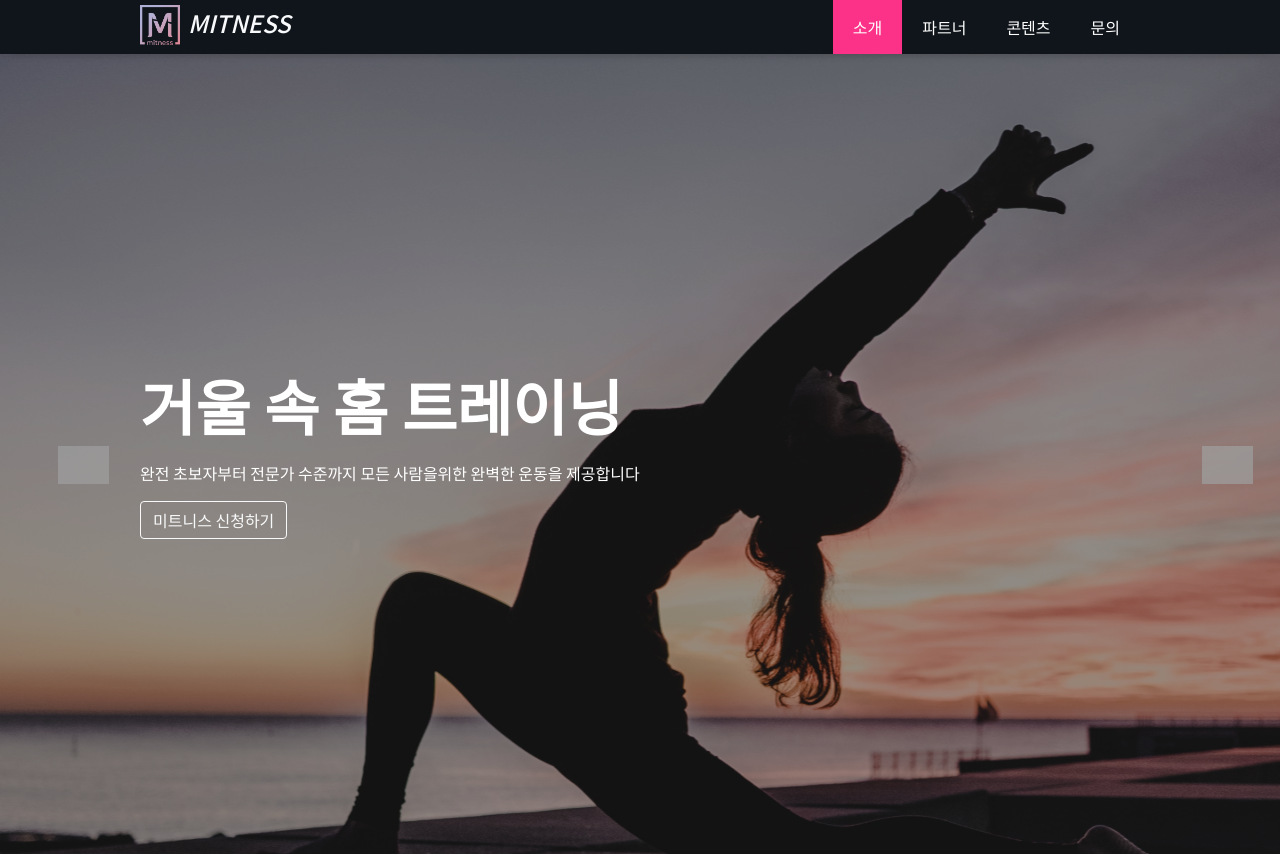
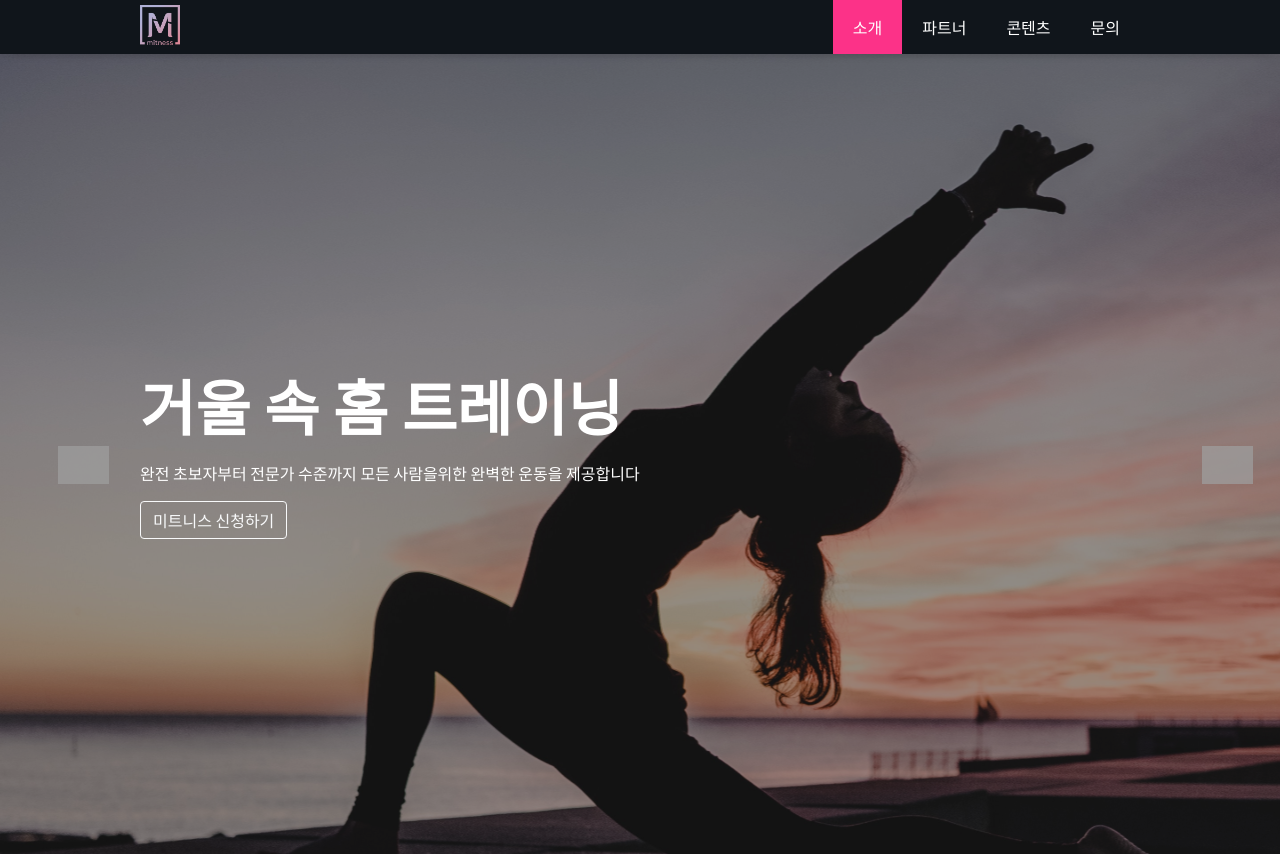
Before and after one commit to HNazmul-X/freelancer.onkarkulkarni05.2000inr, a React (Create React App) app: page /#header in a window 1280 px wide. Shown: the top 856 px of the page. Built offline with nearby package versions, Linux system fonts and the light colour scheme; grey boxes are pictures that could not be loaded; a web font is replaced by a local one.

Commit message:
remove the text

```diff
--- a/src/Components/Navbar/Navbar.jsx
+++ b/src/Components/Navbar/Navbar.jsx
@@ -16,7 +16,7 @@ const Navbar = () => {
                     <div className="hnazmul-nav-brand">
                         <HashLink className="text-decoration-none" to="/#header">
                             <h4 className="fst-italic text-light text-decoration-none d-inline-flex align-items-center "
-                            ><img width={"40px"}  className="pt-1 me-2" src={MainLogo} alt="" /> MITNESS</h4>
+                            ><img width={"40px"}  className="pt-1 me-2" src={MainLogo} alt="" /> </h4>
                         </HashLink>
                     </div>
                     <div onClick={() => setIsNavbarshow(!isNavbarshow)} className="hnazmul-nav-toggle-btn">
```
